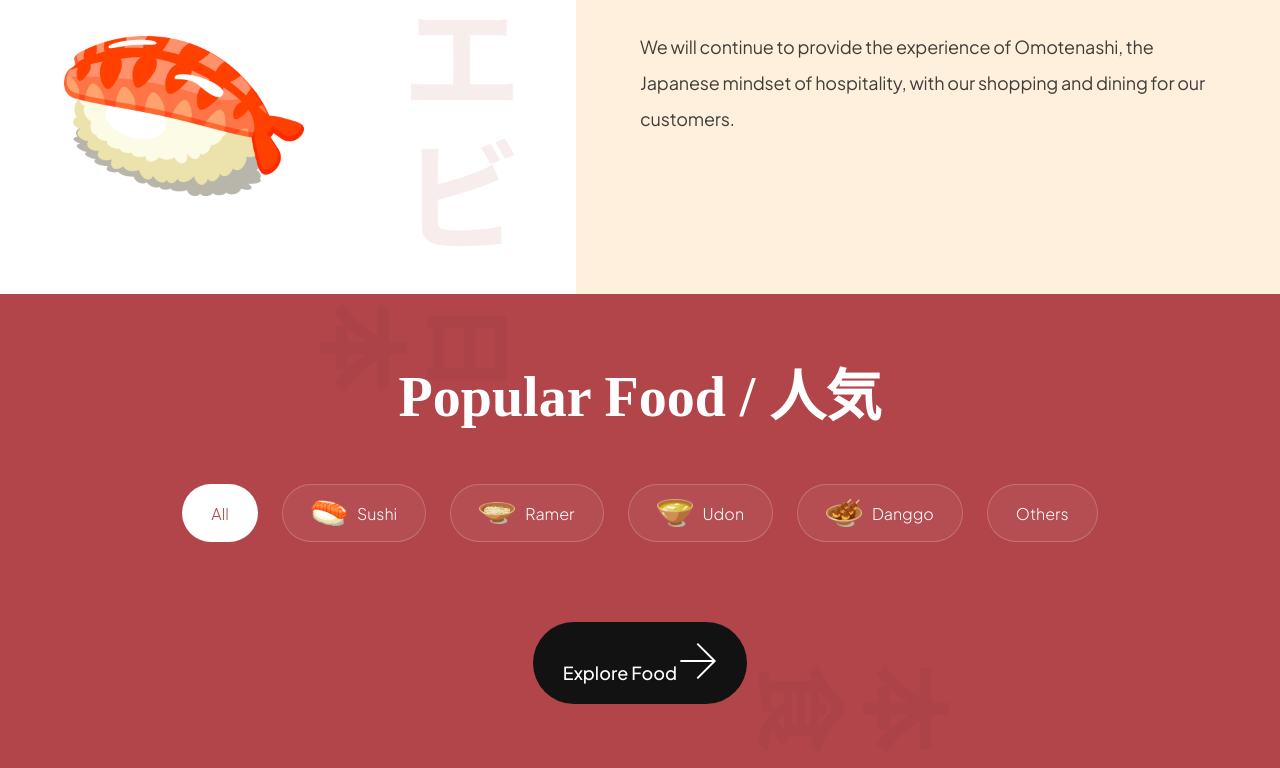
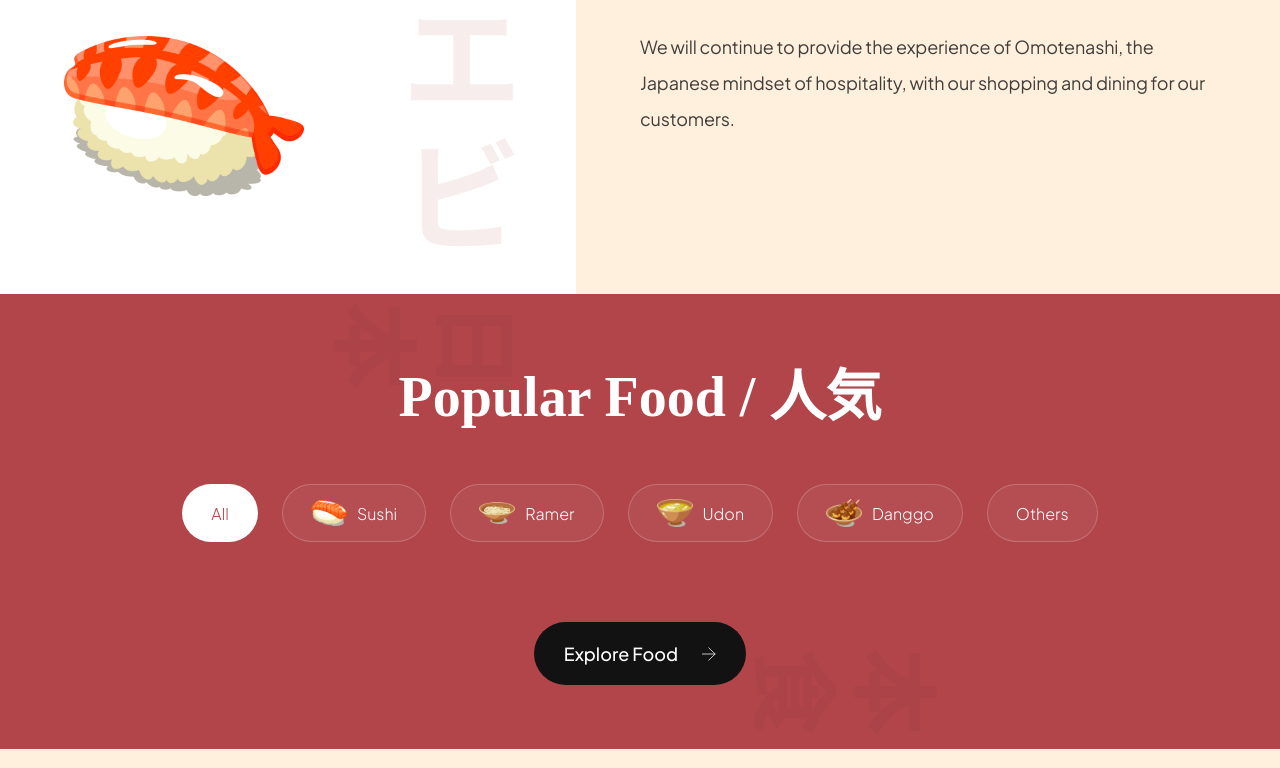
Before and after one commit to GhosTHaise/Sushi-Website, a website built with Vite: page index.html in a window 1280 px wide. Shown: the part 1218-1986 px from the top of the page. Built offline with nearby package versions, Linux system fonts and the light colour scheme; files whose address does not match are found by name.

Commit message:
Create style for button

```diff
--- a/css/sections/popular.css
+++ b/css/sections/popular.css
@@ -98,3 +98,11 @@
     border-radius: 64px;
     cursor: pointer;
 }
+
+.popular-food__button img {
+    width: 14px;
+    height: 14px;
+    object-fit: contain;
+
+    margin-left: 21px;
+}
```
